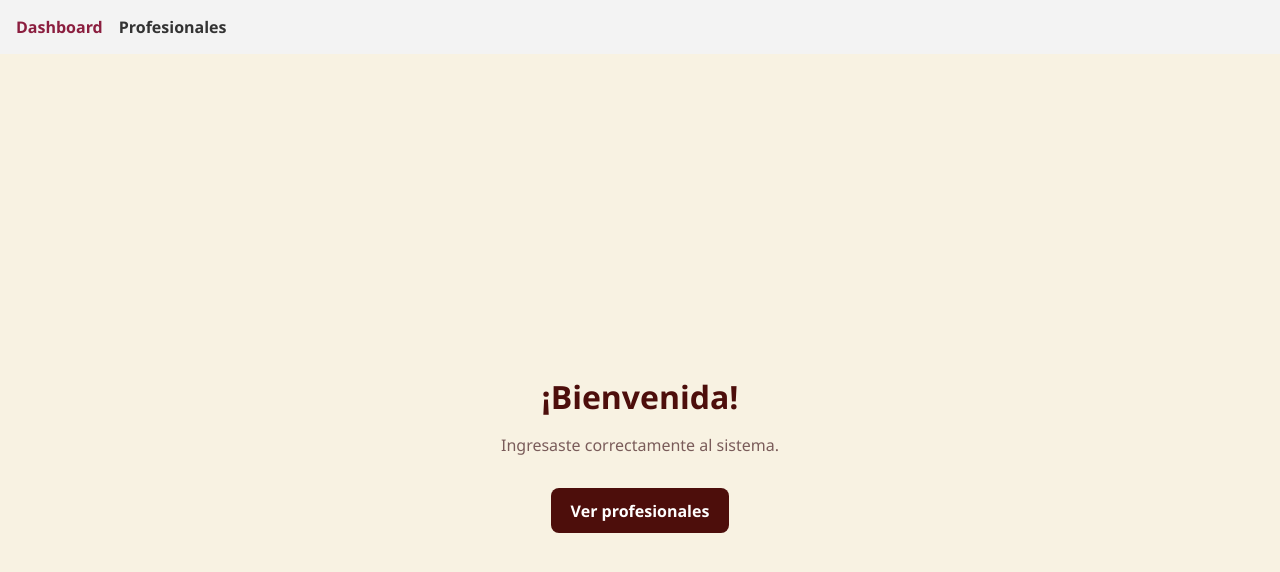
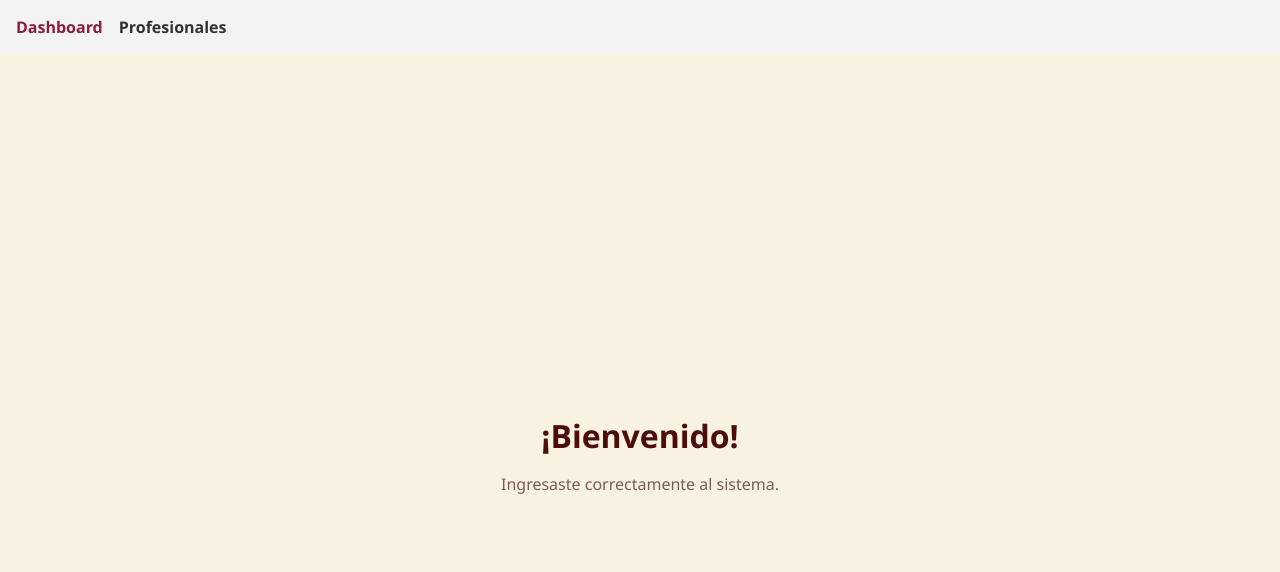
Before and after one commit to AmirCNet/PsicoRed, a Vue app in the folder PsicoRed/: page /dashboard in a window 1280 px wide. Shown: the top 572 px of the page. Built offline with nearby package versions, Linux system fonts and the light colour scheme.

Commit message:
Botón 'Ver profesionales' eliminado por dejar de ser necesario

```diff
--- a/PsicoRed/src/views/Dashboard.vue
+++ b/PsicoRed/src/views/Dashboard.vue
@@ -1,10 +1,8 @@
 <template>
   <div class="dashboard">
-    <h1>¡Bienvenida!</h1>
+    <h1>¡Bienvenido!</h1>
     <p>Ingresaste correctamente al sistema.</p>
-    <router-link to="/profesionales" class="btn">
-      Ver profesionales
-    </router-link>
+
   </div>
 </template>
 
```
